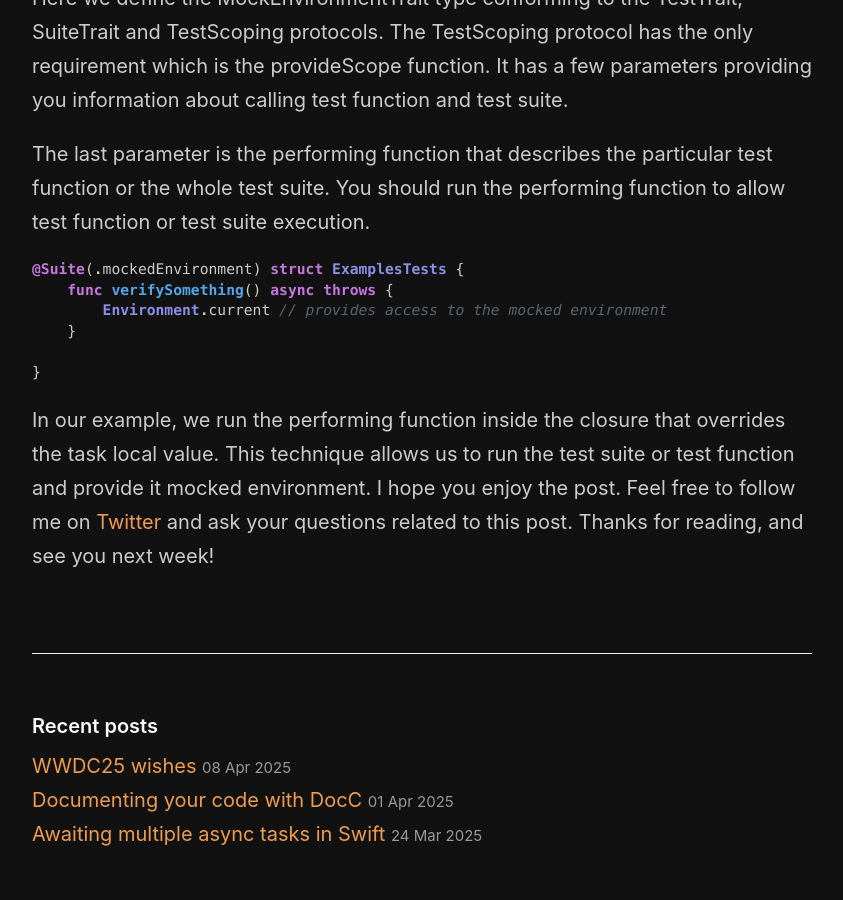
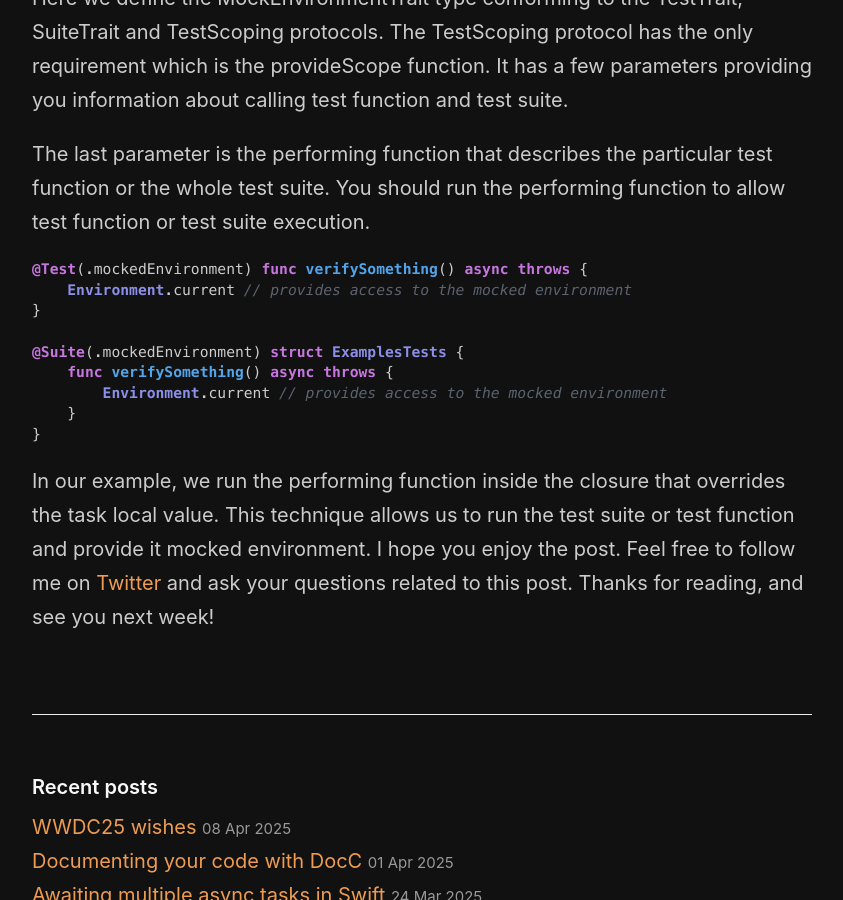
Before and after one commit to mecid/mecid.github.io, a Jekyll site: the page built from _posts/2025-04-15-introducing-swift-testing-scoping.md, in a window 1280 px wide and 900 px high, scrolled down 2708 px. Shown: the whole window, without its empty margins (218-1061 px from the left). Built offline with Jekyll 4.4.1, drawn with Linux system fonts in a browser that asks for light colours.

Commit message:
test scoping examples tuned

````diff
--- a/_posts/2025-04-15-introducing-swift-testing-scoping.md
+++ b/_posts/2025-04-15-introducing-swift-testing-scoping.md
@@ -93,11 +93,14 @@ Here we define the MockEnvironmentTrait type conforming to the TestTrait, SuiteT
 The last parameter is the performing function that describes the particular test function or the whole test suite. You should run the performing function to allow test function or test suite execution.
 
 ```swift
+@Test(.mockedEnvironment) func verifySomething() async throws {
+    Environment.current // provides access to the mocked environment
+}
+
 @Suite(.mockedEnvironment) struct ExamplesTests {
     func verifySomething() async throws {
         Environment.current // provides access to the mocked environment
     }
-
 }
 ```
 
````
